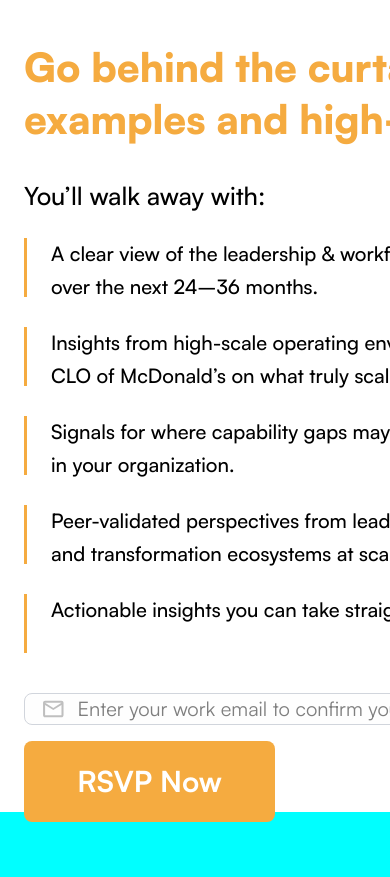
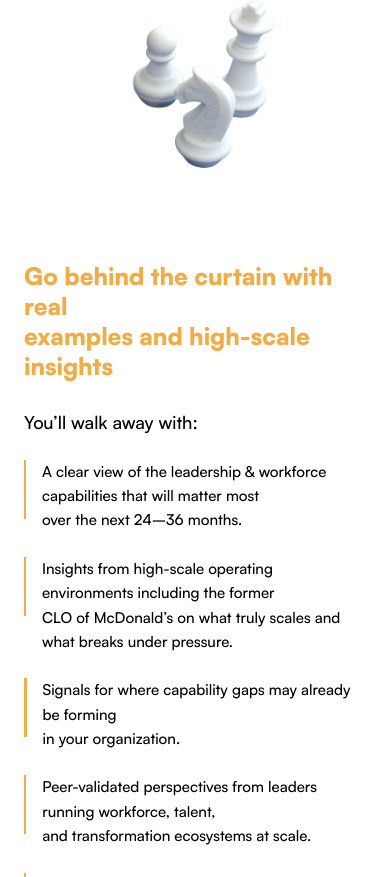
Before and after one commit to ujjwalanand678/simolilearn_task, a Next.js app: page / in a window 390 px wide. Shown: the part 4823-5700 px from the top of the page. Built offline with nearby package versions, Linux system fonts and the light colour scheme.

Commit message:
insight section mobile responsive done

```diff
--- a/src/components/InsightsSection.jsx
+++ b/src/components/InsightsSection.jsx
@@ -3,80 +3,91 @@ import { MdOutlineEmail } from "react-icons/md";
 
 export default function InsightsSection() {
   return (
-    <section className="bg-white pt-20 pb-40">
+    <section className="bg-white lg:pt-20 pb-10 lg:pb-40">
       <div className="mx-auto max-w-7xl px-6">
-        <div className="grid grid-cols-1 items-start gap-16 md:grid-cols-2">
+        <div className="grid grid-cols-1 items-start lg:gap-16 md:grid-cols-2">
+
+          {/* MOBILE IMAGE (TOP) */}
+          <div className="relative right-10 md:hidden w-[293px] h-[300px]">
+            <Image
+              src="/chess.png"
+              alt="Chess strategy illustration"
+              fill
+              className="object-cover rounded-lg"
+              priority
+            />
+          </div>
+
           {/* LEFT CONTENT */}
-          <div className="w-[800px] h-[611px]">
+          <div className="w-full md:w-[800px] h-auto md:h-[611px]">
             {/* Heading */}
-            <div className="text-[40px] font-[900] text-[#F5AB40] w-[687px] h-[108px] leading-13">
-              <p>Go behind the curtain with real </p>
+            <div className="text-[24px] md:text-[40px] font-[900] text-[#F5AB40] w-full md:w-[687px] h-auto md:h-[108px] leading-tight">
+              <p>Go behind the curtain with real</p>
               <p>examples and high-scale insights</p>
             </div>
 
             {/* Subheading */}
-            <p className="mt-7 mb-6 text-[25px] font-[500] text-black">
+            <p className="mt-7 mb-6 text-[18px] md:text-[25px] font-[500] text-black">
               You’ll walk away with:
             </p>
 
             {/* Bullet list */}
             <ul className="space-y-6">
-              <li className="flex gap-6 ">
-                <span className="h-[59px] w-[3px] bg-[#F5AB40] " />
+              <li className="flex gap-4 md:gap-6">
+                <span className="h-[59px] w-[3px] bg-[#F5AB40]" />
                 <div>
-                  <p className="text-[20px] font-[500] leading-relaxed text-black">
+                  <p className="text-[15px] md:text-[20px] font-[500] leading-relaxed text-black">
                     A clear view of the leadership & workforce capabilities that
                     will matter most
                   </p>
-                  <p className="text-[20px] font-[500] leading-relaxed text-black">
+                  <p className="text-[15px] md:text-[20px] font-[500] leading-relaxed text-black">
                     over the next 24–36 months.
                   </p>
                 </div>
               </li>
 
-              <li className="flex gap-6 items-start">
-                <span className="h-[59px] w-[3px] bg-[#F5AB40] " />
+              <li className="flex gap-4 md:gap-6 items-start">
+                <span className="h-[59px] w-[3px] bg-[#F5AB40]" />
                 <div>
-                  <p className="text-[20px] font-[500] leading-relaxed text-black">
+                  <p className="text-[15px] md:text-[20px] font-[500] leading-relaxed text-black">
                     Insights from high-scale operating environments including
                     the former
                   </p>
-                  <p className="text-[20px] font-[500] leading-relaxed text-black">
+                  <p className="text-[15px] md:text-[20px] font-[500] leading-relaxed text-black">
                     CLO of McDonald’s on what truly scales and what breaks under
                     pressure.
                   </p>
                 </div>
               </li>
 
-              <li className="flex gap-6 items-start">
-                <span className="h-[59px] w-[3px] bg-[#F5AB40] " />
+              <li className="flex gap-4 md:gap-6 items-start">
+                <span className="h-[59px] w-[3px] bg-[#F5AB40]" />
                 <div>
-                  <p className="text-[20px] font-[500] leading-relaxed text-black">
+                  <p className="text-[15px] md:text-[20px] font-[500] leading-relaxed text-black">
                     Signals for where capability gaps may already be forming
                   </p>
-                  <p className="text-[20px] font-[500] leading-relaxed text-black">
+                  <p className="text-[15px] md:text-[20px] font-[500] leading-relaxed text-black">
                     in your organization.
                   </p>
                 </div>
               </li>
 
-              <li className="flex gap-6 items-start">
-                <span className="h-[59px] w-[3px] bg-[#F5AB40] " />
+              <li className="flex gap-4 md:gap-6 items-start">
+                <span className="h-[59px] w-[3px] bg-[#F5AB40]" />
                 <div>
-                  <p className="text-[20px] font-[500] leading-relaxed text-black">
+                  <p className="text-[15px] md:text-[20px] font-[500] leading-relaxed text-black">
                     Peer-validated perspectives from leaders running workforce,
                     talent,
                   </p>
-                  <p className="text-[20px] font-[500] leading-relaxed text-black">
-                    {" "}
+                  <p className="text-[15px] md:text-[20px] font-[500] leading-relaxed text-black">
                     and transformation ecosystems at scale.
                   </p>
                 </div>
               </li>
 
-              <li className="flex gap-6 items-start">
-                <span className="h-[59px] w-[3px] bg-[#F5AB40] " />
-                <p className="text-[20px] font-[500] leading-relaxed text-black">
+              <li className="flex gap-4 md:gap-6 items-start">
+                <span className="h-[59px] w-[3px] bg-[#F5AB40]" />
+                <p className="text-[15px] md:text-[20px] font-[500] leading-relaxed text-black">
                   Actionable insights you can take straight into your next exec
                   meeting.
                 </p>
@@ -84,23 +95,24 @@ export default function InsightsSection() {
             </ul>
 
             {/* RSVP */}
-            <div className="mt-10 flex flex-col max-w-[700px] gap-4 sm:flex-row">
-              <div className="flex h-[81px] flex-1 bg-[#E7E7E733]/20 items-center gap-3 rounded-[8px] border border-gray-300 px-4">
-                <MdOutlineEmail size={26} color="#2727274a" />
+            <div className="mt-10 flex flex-col gap-4 sm:flex-row ">
+              <div className="flex h-[45px] w-[389px] lg:w-[606px] lg:h-[81px] bg-[ #E7E7E733] items-center gap-3 rounded-[3px] lg:rounded-[8px] border border-gray-300 px-4">
+                <MdOutlineEmail size={30} color="#2727274a" />
                 <input
                   type="email"
                   placeholder="Enter your work email to confirm your attendance"
-                  className="w-full text-[20px] outline-none"
+                  className="w-full text-[13px] md:text-[20px]  outline-none"
+
                 />
               </div>
 
-              <button className="h-[81px] w-[251px] rounded-lg bg-[#F5AB40] px-8 text-[29px] font-[700] text-white">
+              <button className="h-[45px] px-8 text-[15px] w-[139px] lg:h-[81px] lg:w-[251px] rounded-[5px] bg-[#F5AB40]  lg:text-[29px] font-[700] text-white cursor-pointer">
                 RSVP Now
               </button>
             </div>
           </div>
 
-          {/* RIGHT IMAGE */}
+          {/* RIGHT IMAGE (DESKTOP ONLY – UNCHANGED) */}
           <div className="relative hidden md:block">
             <div className="absolute right-[-80px] top-[-40px] h-[800px] w-[800px]">
               <Image
@@ -112,6 +124,7 @@ export default function InsightsSection() {
               />
             </div>
           </div>
+
         </div>
       </div>
     </section>
```
